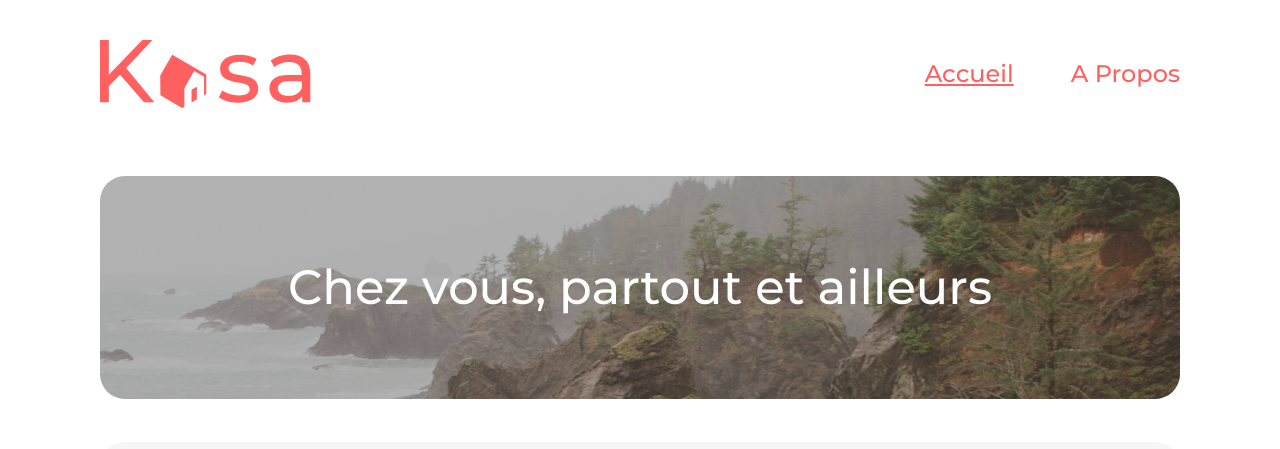
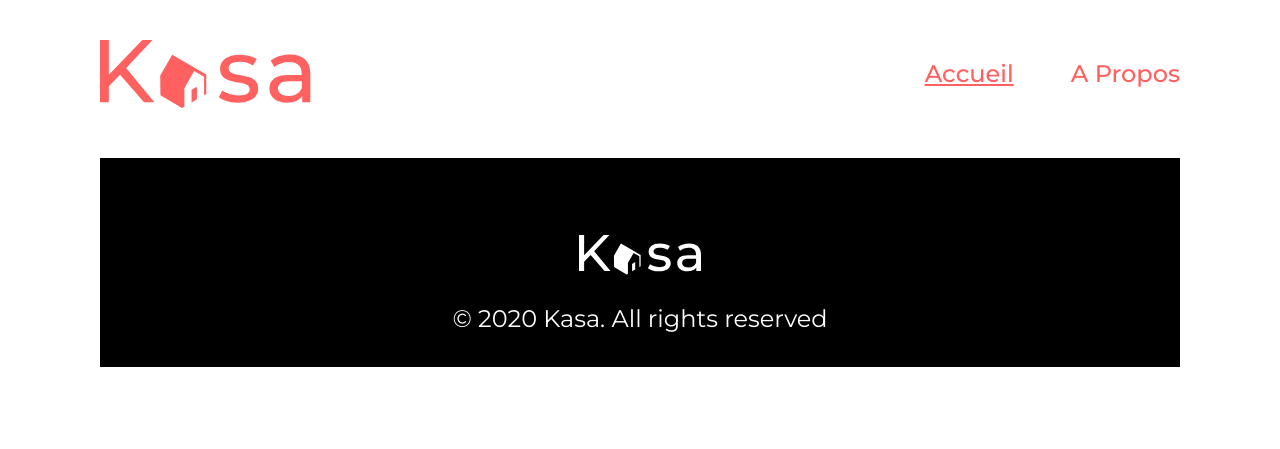
Before and after one commit to evincent83/Kasa, a React (Create React App) app: page / in a window 1280 px wide. Shown: the top 449 px of the page. Built offline with nearby package versions, Linux system fonts and the light colour scheme.

Commit message:
new route path

```diff
--- a/src/App.js
+++ b/src/App.js
@@ -14,10 +14,10 @@ export default function App() {
     <>
     <Header />
       <Routes>
-        <Route path="/" element={<Home />}/>
-        <Route path="/fiche-logement/:id" element={<FicheLogement />} />
-        <Route path="/about" element={<About />} />
-        <Route path="/*" element={<Error404 />} />
+        <Route path="/Kasa" element={<Home />}/>
+        <Route path="/Kasa/fiche-logement/:id" element={<FicheLogement />} />
+        <Route path="/Kasa/about" element={<About />} />
+        <Route path="/Kasa/*" element={<Error404 />} />
       </Routes>
     <Footer />
     </>
```
